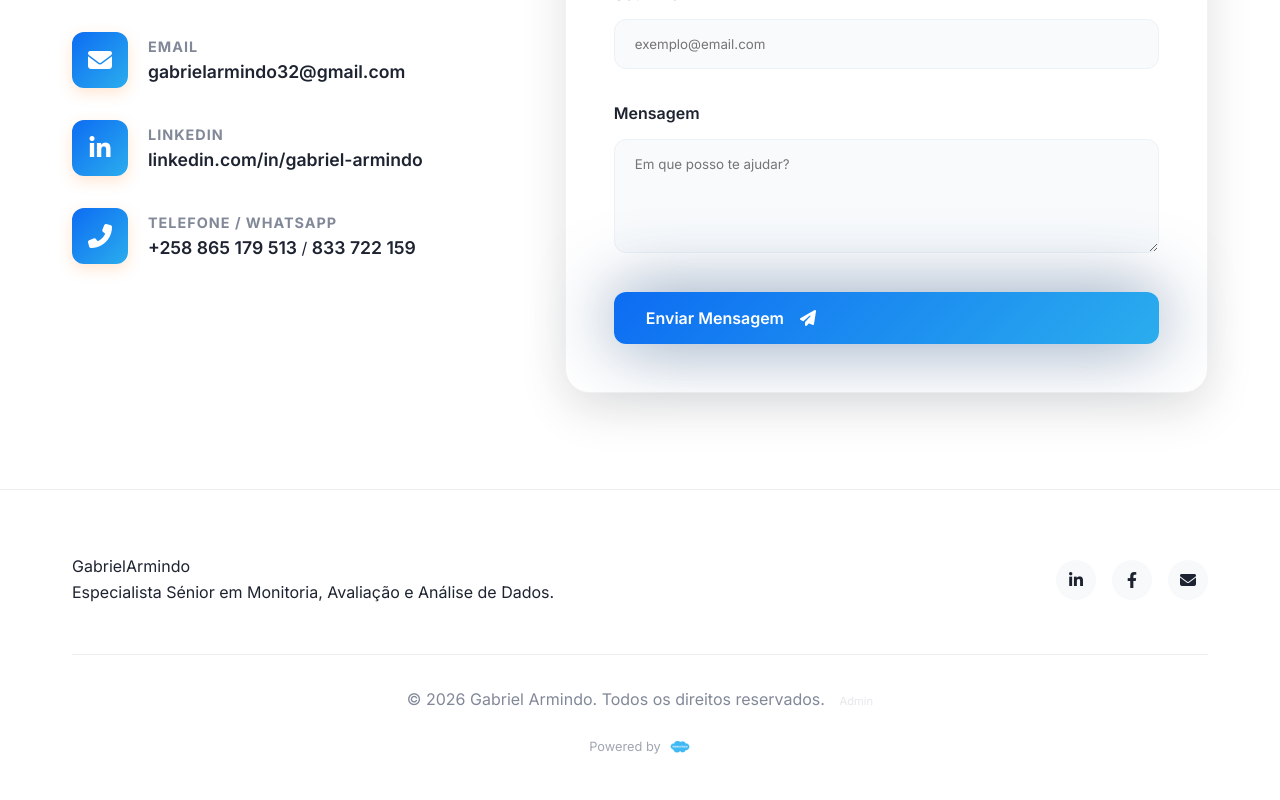
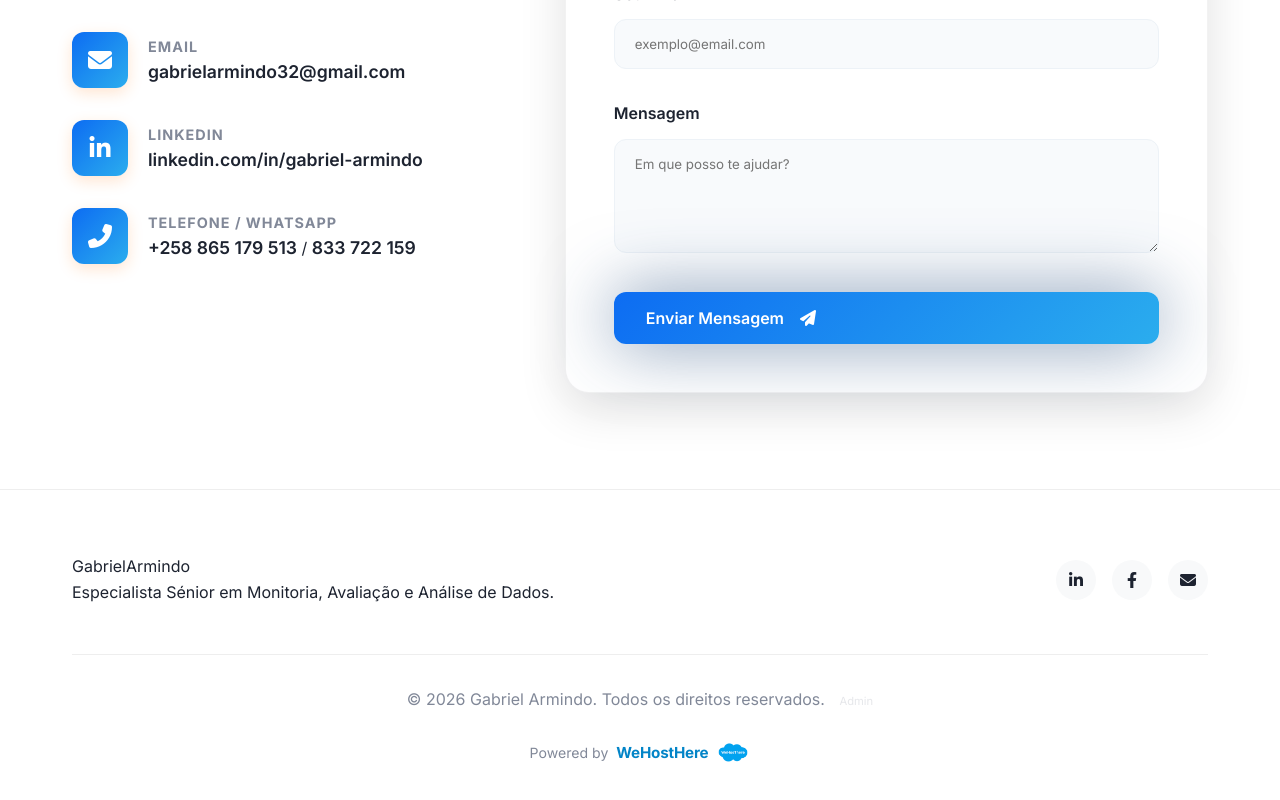
Before and after one commit to afonsoDomingos/gabrielarmindo, a Vue app: page / in a window 1280 px wide. Shown: the part 7878-8678 px from the top of the page. Built offline with nearby package versions, Linux system fonts and the light colour scheme; no server answers.

Commit message:
feat: exibir nome WeHostHere ao lado do logo ampliado no rodape

```diff
--- a/src/components/Footer.vue
+++ b/src/components/Footer.vue
@@ -31,6 +31,7 @@ const { t } = useLanguage();
         <div class="vibe-credit">
           <span>Powered by</span>
           <a href="https://wehosthere.co.mz" target="_blank" class="wehosthere-link">
+            <span class="wehosthere-text">WeHostHere</span>
             <img src="/images/Wehosthere.png" alt="WeHostHere" class="wehosthere-logo" />
           </a>
         </div>
@@ -73,26 +74,48 @@ const { t } = useLanguage();
 
 .vibe-credit {
     margin-top: 1.5rem;
-    display: flex; align-items: center; justify-content: center;
-    gap: 8px; font-size: 0.8rem; opacity: 0.75;
+    display: flex;
+    align-items: center;
+    justify-content: center;
+    gap: 8px;
+    font-size: 0.88rem;
     color: var(--text-muted);
 }
 
 .wehosthere-link {
-    display: flex;
+    display: inline-flex;
     align-items: center;
+    gap: 8px;
     text-decoration: none;
-    transition: opacity 0.2s, transform 0.2s;
+    transition: all 0.25s ease;
 }
+
+.wehosthere-text {
+    font-weight: 700;
+    font-size: 0.95rem;
+    color: #0284c7;
+    letter-spacing: -0.2px;
+    transition: color 0.2s;
+}
+
+.wehosthere-link:hover .wehosthere-text {
+    color: #0369a1;
+}
+
 .wehosthere-link:hover {
-    opacity: 1;
-    transform: translateY(-1px);
+    transform: translateY(-2px);
 }
+
 .wehosthere-logo {
-    height: 22px;
+    height: 34px;
     width: auto;
     object-fit: contain;
     border-radius: 4px;
+    transition: transform 0.25s ease;
+}
+
+.wehosthere-link:hover .wehosthere-logo {
+    transform: scale(1.06);
 }
 @media (max-width: 768px) {
     .footer-content {
```
Also changed, not shown: 4 other files (tests, documents, lock files or other folders).
